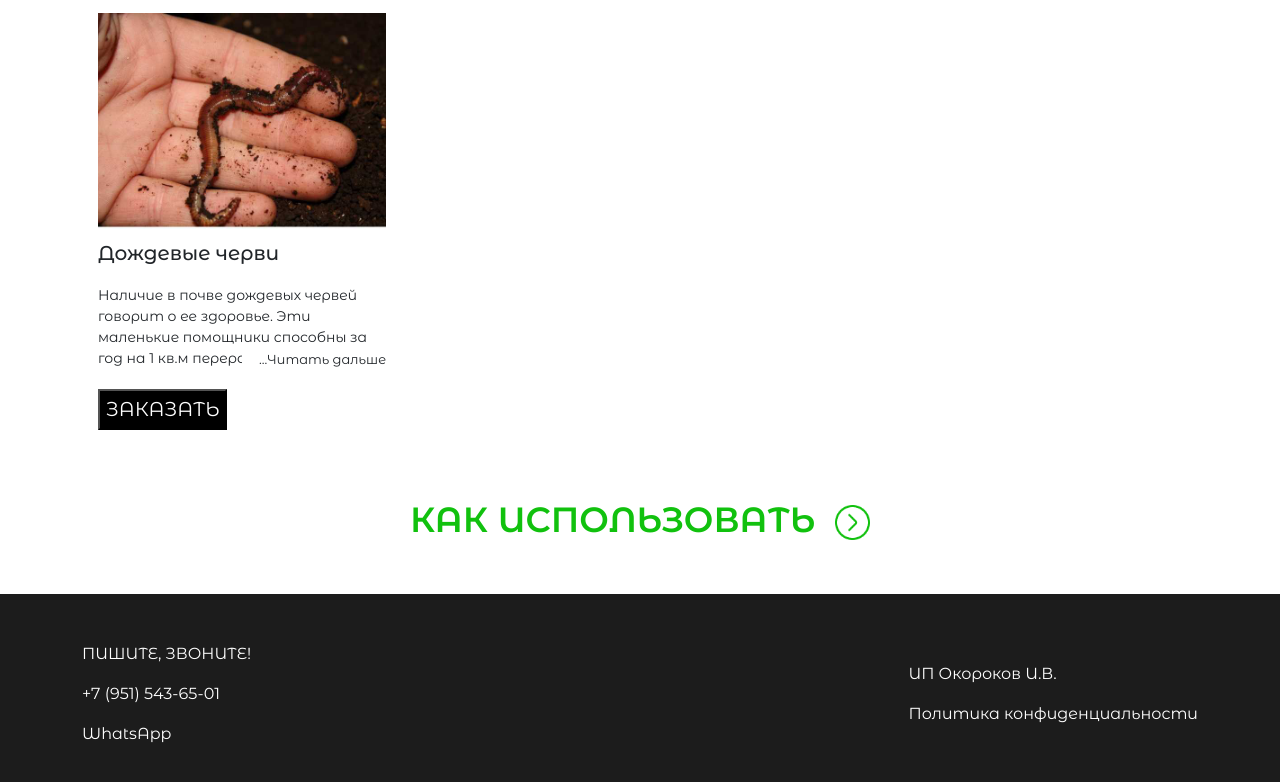
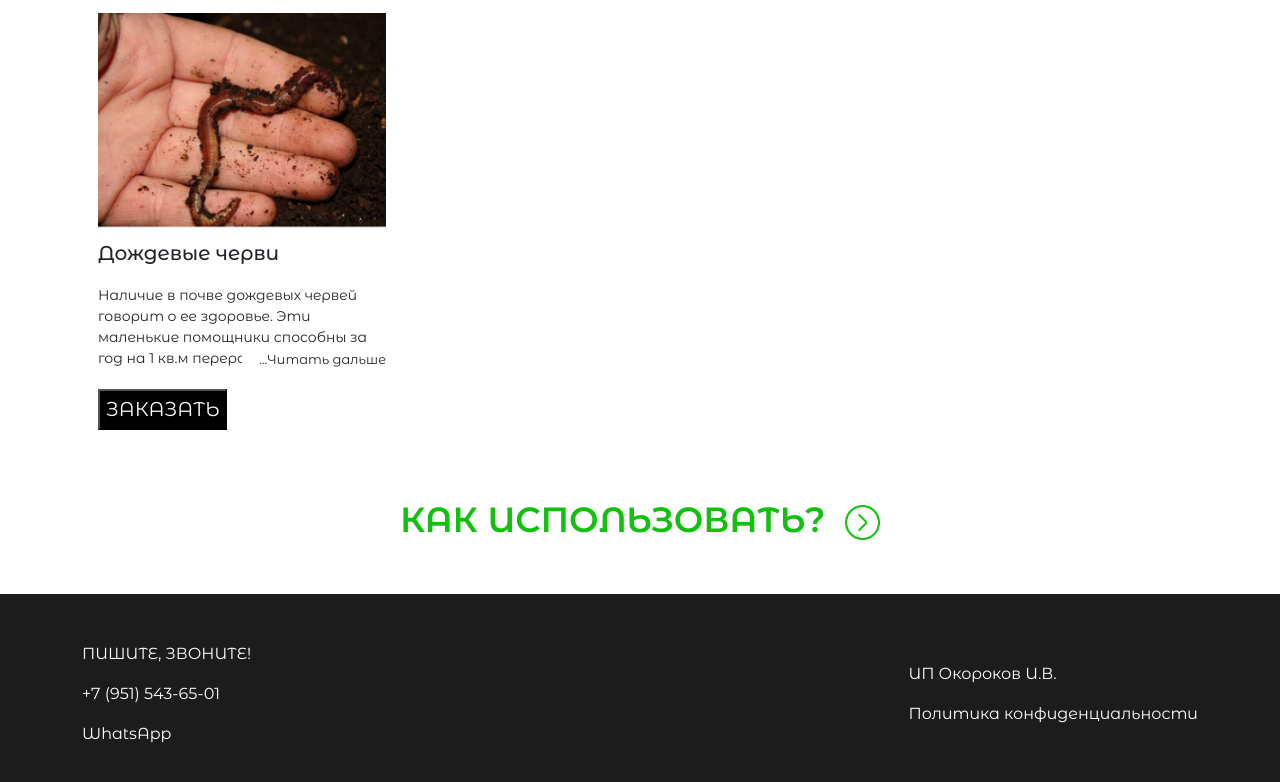
Before and after one commit to wja36rus/project-agro, a plain HTML site: page product.html in a window 1280 px wide. Shown: the part 919-1701 px from the top of the page. Drawn offline with nearby package versions, Linux system fonts and the light colour scheme.

Commit message:
Update product.html

```diff
--- a/product.html
+++ b/product.html
@@ -90,7 +90,7 @@
                 </div>
             </div>
             <a class="main-btn-green btn-about mt-5 mb-5 ms-auto me-auto" href="howuse.html">
-                КАК ИСПОЛЬЗОВАТЬ
+                КАК ИСПОЛЬЗОВАТЬ?
                 <img class="btn-img" src="images/home/icon.png" alt="">
             </a>
         </div>
```
